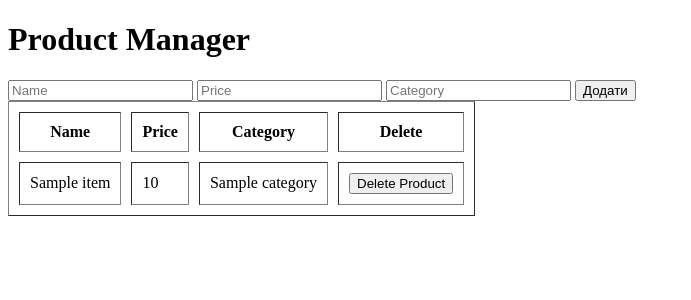
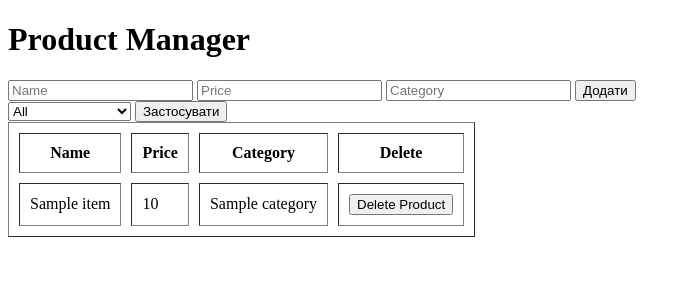
Before and after one commit to AndriyShepel/Product-menager, a Flask app: template templates/index.html in a window 1280 px wide. Shown: the top 300 px of the page, without its empty margins (0-691 px from the left). Run offline with Flask 3, Linux system fonts and the light colour scheme; the template is opened without the code that fills it: most values are stand-ins (such as "Sample title", 1, 10 or a date in 2020).

Commit message:
Created categories filter

```diff
--- a/app.py
+++ b/app.py
@@ -21,6 +21,13 @@ def index():
 
         redirect(url_for("index"))
 
+    choice_category = request.args.get('category', 'all')
+
+    if choice_category == 'all':
+        filter_products = items
+    else:
+        filter_products = filter(lambda item: item['category'] == choice_category, items)
+
     return render_template("index.html", items=items)
 
 @app.route("/delete/<index>")
--- a/templates/index.html
+++ b/templates/index.html
@@ -13,6 +13,17 @@
         <input type="text" name="product_category" placeholder="Category" required>
         <button type="submit" >Додати</button>
     </form>
+
+    <form method="GET">
+        {% for item in items %}
+            <select name="category">
+                <option value="all" selected="selected">All</option>
+                <option value="{{ item['category'] }}">{{ item['category'] }}</option>
+            </select>
+            <button type="submit">Застосувати</button>
+        {% endfor %}
+    </form>
+
     {% with messages = get_flashed_messages() %}
         {% if messages %}
             {% for message in messages %}
```
